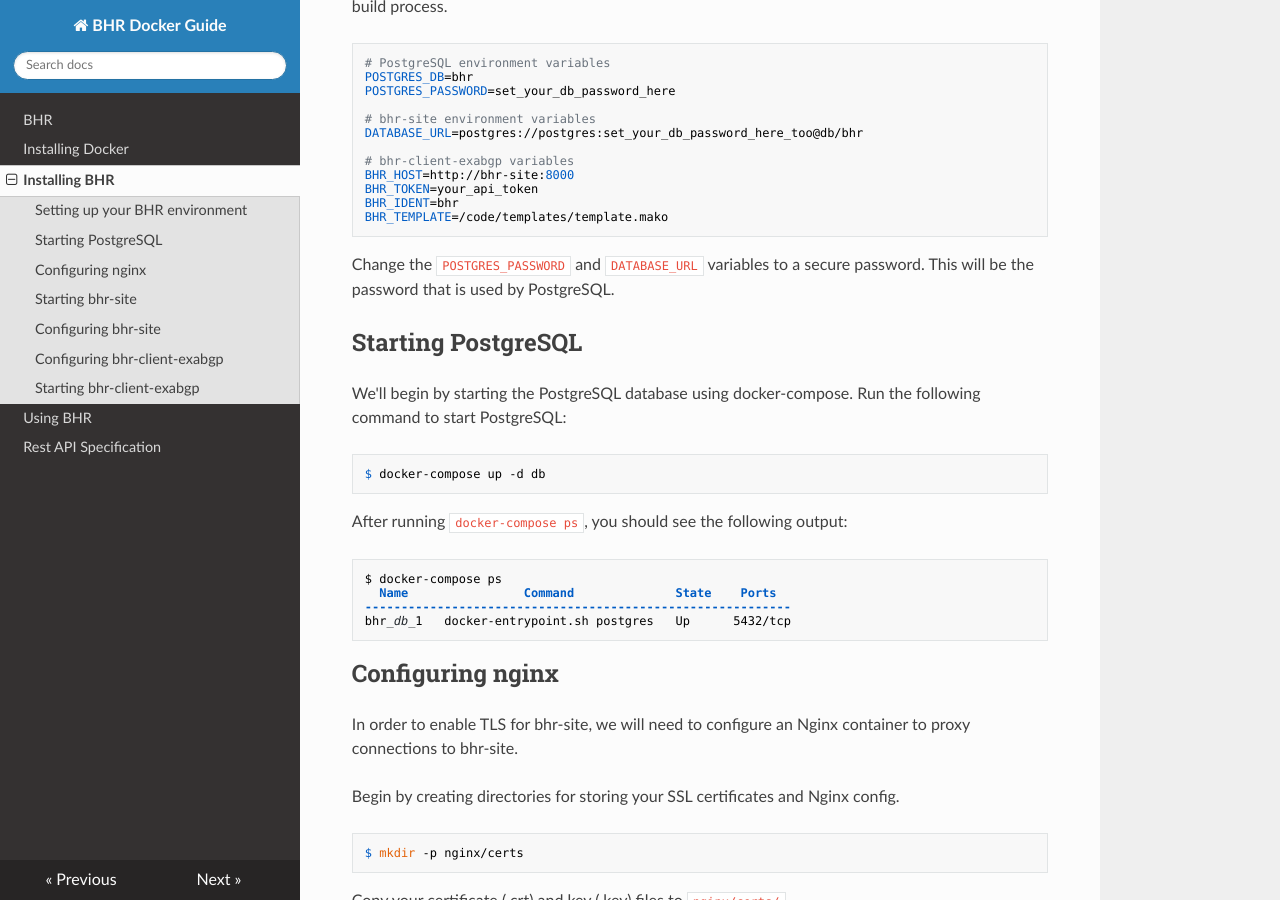
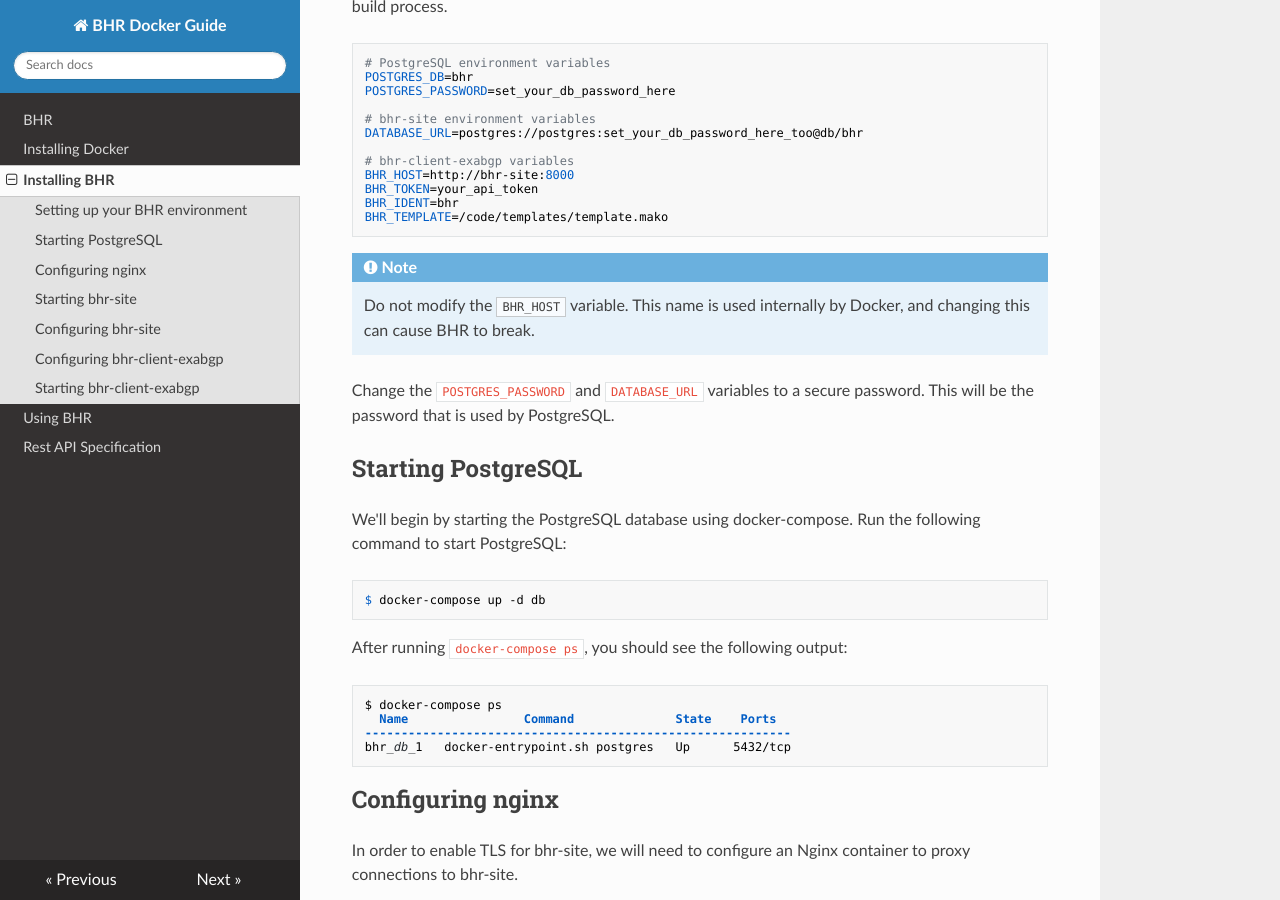
Before and after one commit to amerck/bhr-docker, an MkDocs documentation site: the page built from docs/bhr_install.md, in a window 1280 px wide and 900 px high, scrolled down 1340 px. Built offline with MkDocs 1.6.1, drawn with Linux system fonts in a browser that asks for light colours; nearby versions of some CDN libraries; some of the changed text lies outside the part shown.

Commit message:
Adding additional notes

```diff
--- a/docs/bhr_install.md
+++ b/docs/bhr_install.md
@@ -79,6 +79,9 @@ Copy the following environment variable to `bhr.env`. We will be modifying this
     BHR_IDENT=bhr
     BHR_TEMPLATE=/code/templates/template.mako
 
+!!!note
+    Do not modify the `BHR_HOST` variable. This name is used internally by Docker, and changing this can cause BHR to break.
+
 Change the `POSTGRES_PASSWORD` and `DATABASE_URL` variables to a secure password. This will be the password that is used by PostgreSQL.
 
 ## Starting PostgreSQL
@@ -152,6 +155,8 @@ Next, copy the following file to `nginx/nginx.conf`:
            }
     }
 
+!!!note
+    Do not modify the `proxy_pass` variable. This name is used internally by Docker, and changing this can cause BHR to break.
 
 Make sure to modify the server_name to the name of your server in this file.
 Also, if you imported your own keys, make sure to change the .crt and .key file names to match your certificate and key files.
@@ -312,6 +317,9 @@ For testing purposes, you can leave these values as is.
 
 Next, we will want to modify the `bhr.env` file with the API token created in [Configuring bhr-site](bhr_install.md#configuring-bhr-site).
 
+!!!note
+    Do not modify the `BHR_HOST` variable. This name is used internally by Docker, and changing this can cause BHR to break.
+
 Modify the `BHR_TOKEN` environment variable to contain this API token.
 
     # bhr-client-exabgp variables
```
